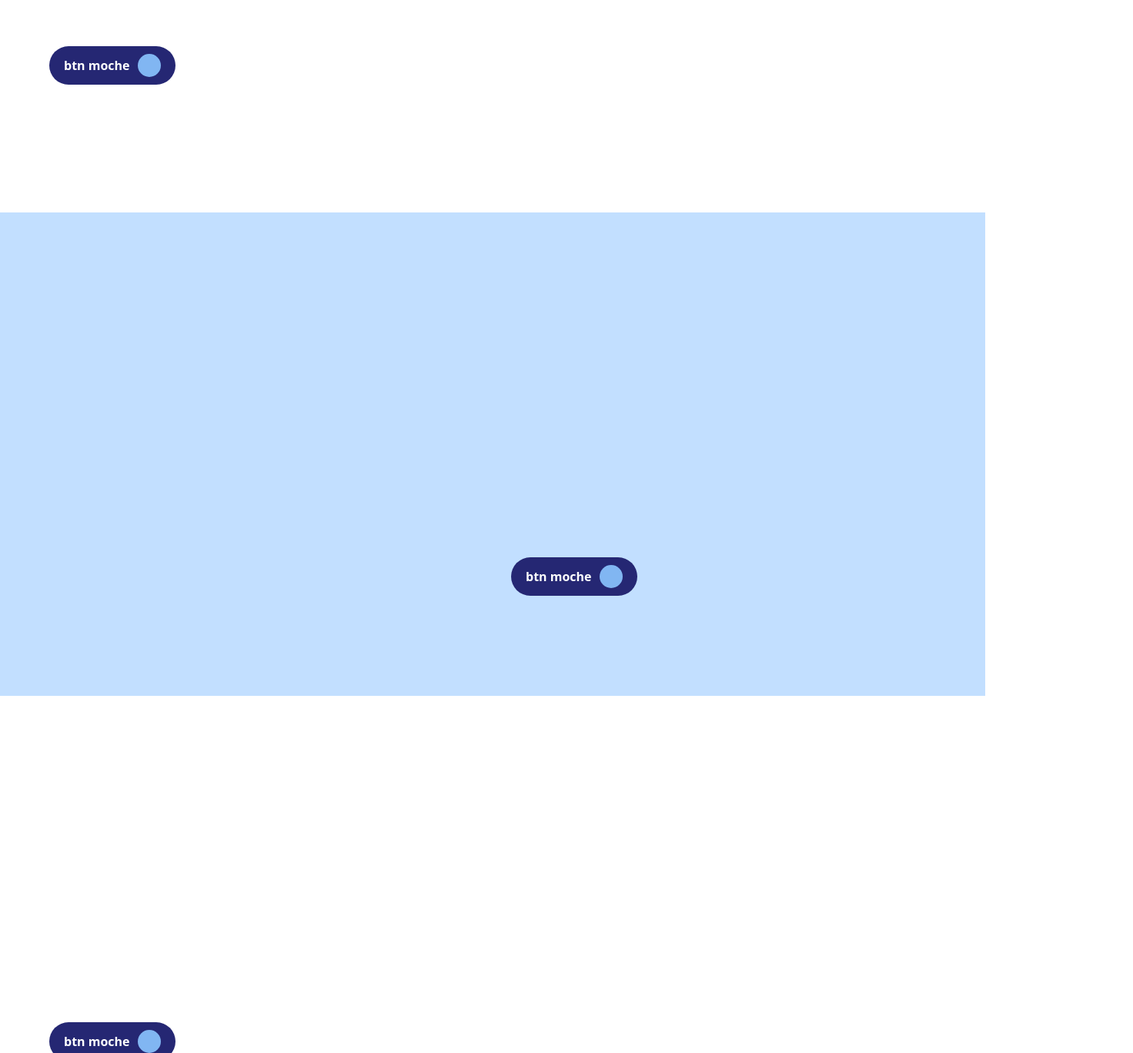
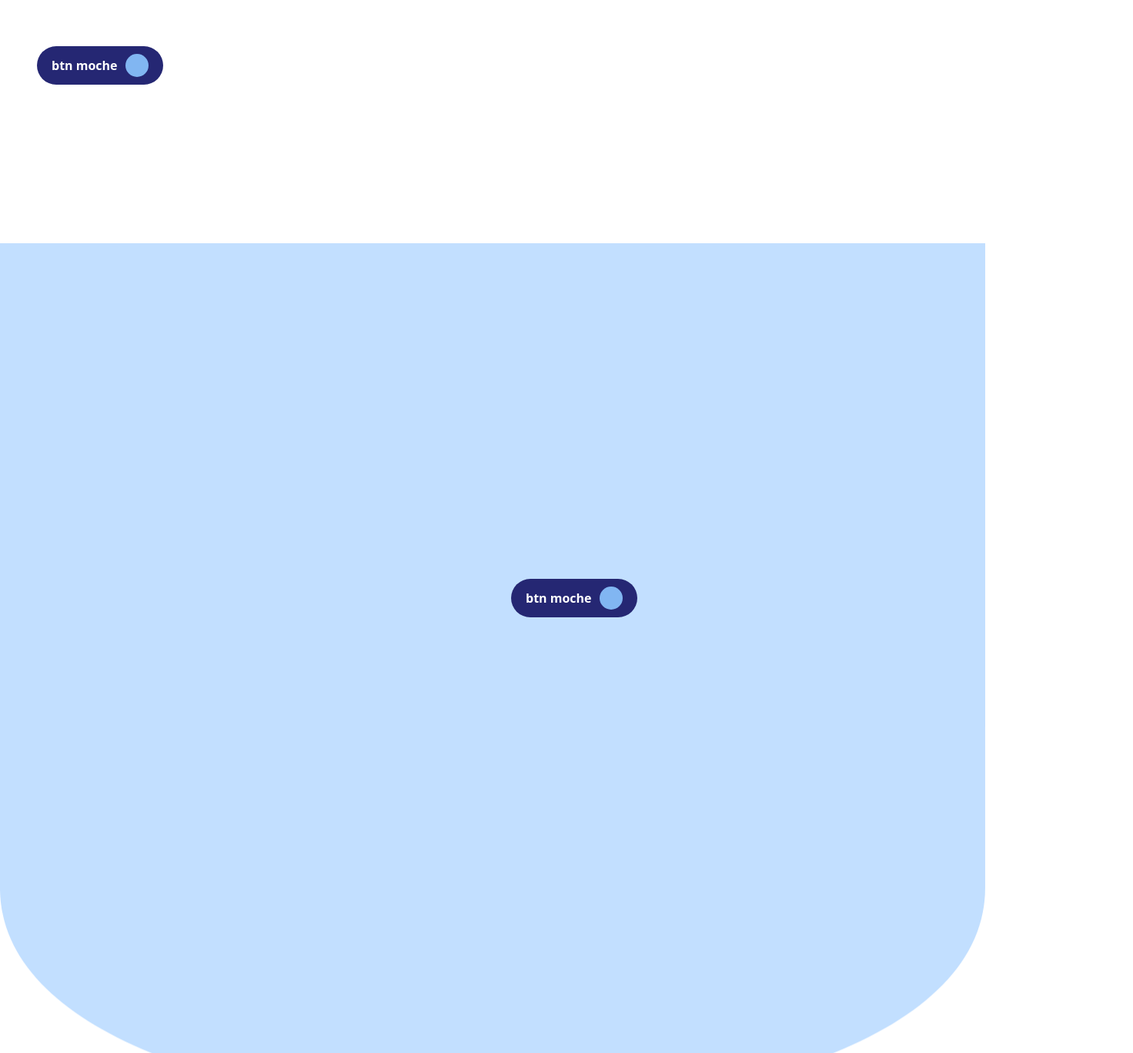
Before and after one commit to ThomasTew1579/ThomasTew1579.github.io, a Vue app: page / in a window 1280 px wide. Shown: the part 1552-2920 px from the top of the page at 77% size, 1472 px wide, since content can reach past the window. Built offline with nearby package versions, Linux system fonts and the light colour scheme; what @splidejs/vue-splide would draw is missing.

Commit message:
add: animation bubble scroll sur Damier

```diff
--- a/src/components/Damier.vue
+++ b/src/components/Damier.vue
@@ -24,7 +24,10 @@ export default {
 
 
 <template>
-    <section :class="{'bg-primary-100': bg}" class="damier-experiences flex flex-col gap-10 py-8 md:py-16 px-4">
+    <section :class="{'bg-primary-100 my-10': bg}" class="damier relative flex flex-col gap-10 py-8 md:py-16 max-md:px-4">
+        <svg v-if="bg" class="bubble top hidden md:block fill-primary-100 top-0 -translate-y-[99%] absolute z-40" xmlns="http://www.w3.org/2000/svg" viewBox="-0.1 -1175.1 3000 1177">
+            <path d="M 0 0 C 1000 -1 2000 0 3000 0 L 3000 2 L 0 2 Z"/>
+        </svg>
         <div class="container md:px-12 xl:max-w-[1280px] grid grid-cols-1 lg:grid-cols-2 gap-12 items-center">
             <div v-if="!order" class="image fade-in hidden md:flex overflow-clip rounded-2xl relative h-[300px] lg:h-[500px] fade-in">
                 <img class="image-scroll absolute object-cover inset-0 w-full h-full" :src="image" alt="">
@@ -32,11 +35,63 @@ export default {
             <div class="text flex flex-col gap-4">
                 <h2 class="title-5 fade-in">{{ title }}</h2>
                 <p class="fade-in">{{text}}</p>
-                <ButtonSecondary v-if="hasBtn" :title="btn.title" icon="arrow-right" :link="btn.link" />
+                <ButtonSecondary v-if="hasBtn" :title="btn.title" icon="arrow-right" :link="btn.url" />
             </div>
             <div v-if="order" class="image hidden md:flex overflow-clip rounded-2xl relative h-[300px] lg:h-[500px] fade-in">
                 <img class="image-scroll absolute object-cover inset-0 w-full h-full" :src="image" alt="">
             </div>
         </div>
+        <svg v-if="bg" class="bubble bottom  hidden md:block  fill-primary-100 rotate-180 bottom-0 translate-y-[99%] absolute z-40" xmlns="http://www.w3.org/2000/svg" viewBox="-0.1 -1175.1 3000 1177">
+            <path d="M 0 -500 C 1 -1400 3000 -1400 3000 -500 L 3000 2 L 0 2 Z"/>
+        </svg>
     </section>
 </template>
+
+
+<style>
+    .damier {
+        view-timeline: --damier;
+        .bubble {
+            &.top {
+                & path {
+                    animation-name: bubble-scroll-top;
+                    animation-timing-function: linear;
+                    animation-fill-mode: both;
+                    animation-timeline: --damier;
+                    animation-duration: 1ms;
+                    animation-range: cover 10% cover 100%;
+                }
+            }
+            &.bottom {
+                & path {
+                    animation-name: bubble-scroll-bottom;
+                    animation-timing-function: linear;
+                    animation-fill-mode: both;
+                    animation-timeline: --damier;
+                    animation-duration: 1ms;
+                    animation-range: contain 100% cover 90%;
+                }
+            }
+        }
+    }
+
+    @keyframes bubble-scroll-top {
+        from {
+            d:path("M 0 0 C 1000 -1 2000 0 3000 0 L 3000 2 L 0 2 Z");
+        }
+        to {
+            d:path("M 0 -500 C 1 -1400 3000 -1400 3000 -500 L 3000 2 L 0 2 Z");
+
+        }
+    }
+    @keyframes bubble-scroll-bottom {
+        from {
+            d:path("M 0 -500 C 1 -1400 3000 -1400 3000 -500 L 3000 2 L 0 2 Z");
+
+        }
+        to {
+            d:path("M 0 0 C 1000 -1 2000 0 3000 0 L 3000 2 L 0 2 Z");
+
+        }
+    }
+</style>
```
